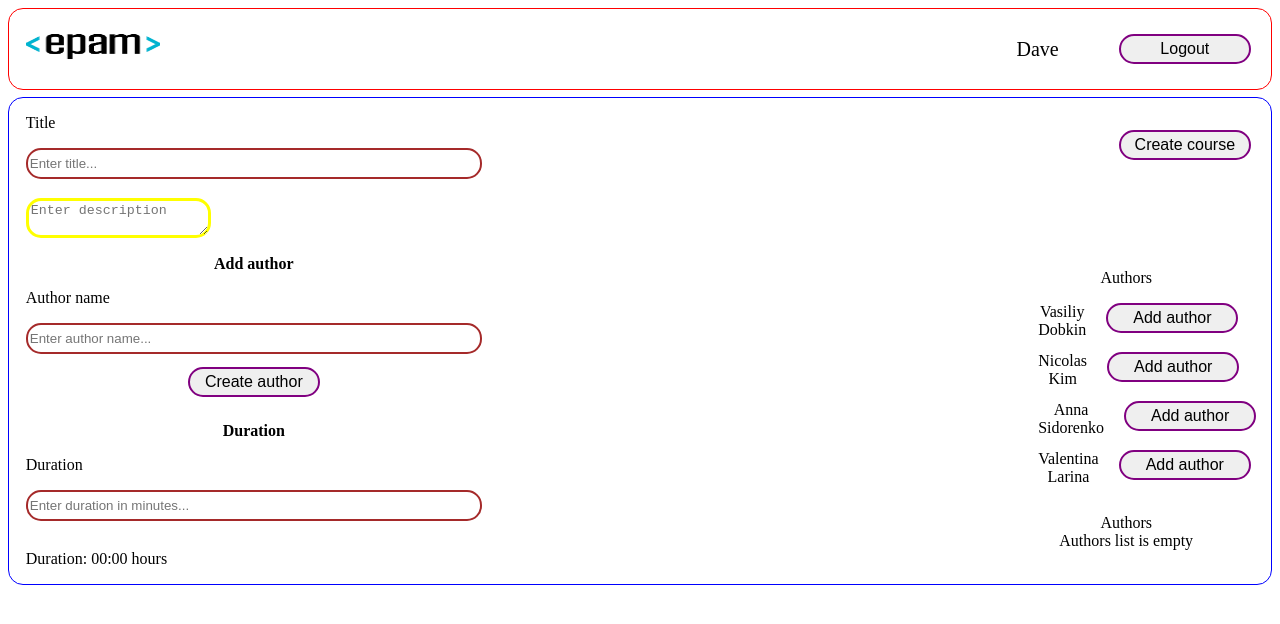
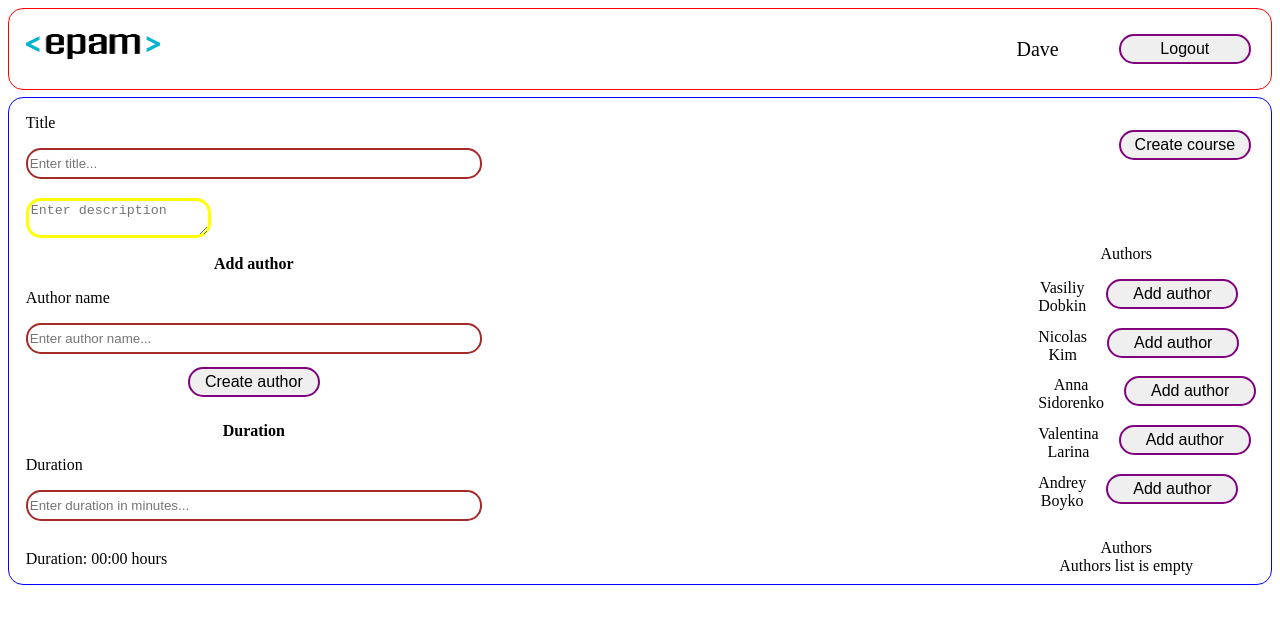
Before and after one commit to Parfenovx1/CoursesApp, a React (Create React App) app: page / in a window 1280 px wide. Both pictures are taken after typing "Sample" into the empty fields and a click on the button "Add new course". Shown: the top 624 px of the page. Built offline with nearby package versions, Linux system fonts and the light colour scheme.

Commit message:
add creating course and authors

```diff
--- a/package.json
+++ b/package.json
@@ -9,6 +9,7 @@
     "react": "^17.0.2",
     "react-dom": "^17.0.2",
     "react-scripts": "4.0.3",
+    "uuid": "^8.3.2",
     "web-vitals": "^1.1.2"
   },
   "scripts": {
--- a/src/App.jsx
+++ b/src/App.jsx
@@ -3,16 +3,33 @@ import Header from './components/Header/Header';
 import Courses from './components/Courses/Courses';
 import CreateCourse from './components/CreateCourse/CreateCourse';
 import { useState } from 'react';
+import mockedAuthorsList from './sampleAuthors';
+import mockedCoursesList from './sampleCourses';
 
 function App() {
+	let [courses, setCourses] = useState(mockedCoursesList);
+	let [authors, setAuthors] = useState(mockedAuthorsList);
 	const [show, setShow] = useState(false);
+
 	return (
 		<div className='App'>
 			<Header />
 			{show ? (
-				<CreateCourse setShow={setShow} />
+				<CreateCourse
+					courses={courses}
+					setCourses={setCourses}
+					authors={authors}
+					setAuthors={setAuthors}
+					setShow={setShow}
+				/>
 			) : (
-				<Courses setShow={setShow} />
+				<Courses
+					courses={courses}
+					setCourses={setCourses}
+					authors={authors}
+					setAuthors={setAuthors}
+					setShow={setShow}
+				/>
 			)}
 		</div>
 	);
--- a/src/components/Button/Button.jsx
+++ b/src/components/Button/Button.jsx
@@ -17,6 +17,18 @@ function Button(props) {
 		<button onClick={() => props.setShow(false)} className='button'>
 			{value}
 		</button>
+	) : value === 'Create author' ? (
+		<button onClick={() => props.createAuthor()} className='button'>
+			{value}
+		</button>
+	) : value === 'Add author' ? (
+		<button onClick={() => props.addAuthor(props.author)} className='button'>
+			{value}
+		</button>
+	) : value === 'Delete author' ? (
+		<button onClick={() => props.deleteAuthor(props.author)} className='button'>
+			{value}
+		</button>
 	) : (
 		<button className='button'>{value}</button>
 	);
--- a/src/components/Courses/Courses.jsx
+++ b/src/components/Courses/Courses.jsx
@@ -3,16 +3,15 @@ import './Courses.css';
 import Button from '../Button/Button';
 import Search from '../Search/Search';
 import CourseCard from '../CourseCard/CourseCard';
-import mockedCoursesList from '../../sampleCourses';
-import mockedAuthorsList from '../../sampleAuthors';
 
 function Courses(props) {
 	const [inputValue, setValue] = useState('');
-	let [courses, setCourses] = useState(mockedCoursesList);
+	let courses = props.courses;
 
 	courses = courses.filter((course) => {
 		return course.title.toLowerCase().includes(inputValue.toLowerCase());
 	});
+
 	return (
 		<div className='courses-wrapper'>
 			<div className='courses-top-wrapper'>
@@ -24,12 +23,13 @@ function Courses(props) {
 				</div>
 			</div>
 			<ul>
-				{courses.map((course) => {
-					let authorsArray = mockedAuthorsList.filter((author) =>
+				{courses.map((course, key) => {
+					let authorsArray = props.authors.filter((author) =>
 						course.authors.includes(author.id)
 					);
 					return (
 						<CourseCard
+							key={course.id}
 							title={course.title}
 							description={course.description}
 							creationDate={course.creationDate}
--- a/src/components/CreateCourse/CreateCourse.jsx
+++ b/src/components/CreateCourse/CreateCourse.jsx
@@ -2,28 +2,73 @@ import React, { useState } from 'react';
 import './CreateCourse.css';
 import Input from '../Input/Input';
 import Button from '../Button/Button';
-import mockedCoursesList from '../../sampleCourses';
-import mockedAuthorsList from '../../sampleAuthors';
+import { v4 as uuidv4 } from 'uuid';
 
 function CreateCourse(props) {
 	const [inputValue, setInputValue] = useState();
-	let [authors, setAuthors] = useState(mockedAuthorsList);
+	let [courseAuthors, setCourseAuthors] = useState([]);
+	let setAuthors = props.setAuthors;
+	let setCourses = props.setCourses;
+	let course = { authors: [] };
+
+	let nameRef = React.createRef();
+	let titleRef = React.createRef();
+	let descriptionRef = React.createRef();
+	let durationRef = React.createRef();
+
 	function getTimeFromMins(mins) {
 		let hours = Math.trunc(mins / 60);
 		let minutes = mins % 60;
 		return hours + ':' + minutes;
 	}
+
+	function addAuthor(author) {
+		setCourseAuthors([...courseAuthors, author.id]);
+	}
+
+	function createAuthor() {
+		const author = {
+			id: uuidv4(),
+			name: nameRef.current.value,
+		};
+		setAuthors([...props.authors, author]);
+	}
+
+	function deleteAuthor(author) {
+		courseAuthors = courseAuthors.filter((courseAuthor) => {
+			return courseAuthor.id !== author.id;
+		});
+		setCourseAuthors(courseAuthors);
+	}
+
+	function createCourse(isSetShow) {
+		course = {
+			id: uuidv4(),
+			title: titleRef.current.value,
+			description: descriptionRef.current.value,
+			creationDate: Date.now(),
+			duration: durationRef.current.value,
+			authors: courseAuthors,
+		};
+		setCourses([...props.courses, course]);
+		props.setShow(isSetShow);
+	}
 	return (
 		<div className='create-course-wrapper'>
 			<div className='create-course-header-wrapper'>
-				<Input description='Title' placeholder='Enter title...' />
-				<Button setShow={props.setShow} value='Create course' />
+				<Input
+					description='Title'
+					placeholder='Enter title...'
+					titleRef={titleRef}
+				/>
+				<Button setShow={createCourse} value='Create course' />
 			</div>
 			<div className='create-course-desc-wrapper'>
 				<textarea
 					name='desc'
 					className='desc'
 					placeholder='Enter description'
+					ref={descriptionRef}
 				></textarea>
 			</div>
 			<div className='create-course-main-wrapper'>
@@ -35,8 +80,9 @@ function CreateCourse(props) {
 						<Input
 							description='Author name'
 							placeholder='Enter author name...'
+							nameRef={nameRef}
 						/>
-						<Button value='Create author' />
+						<Button createAuthor={createAuthor} value='Create author' />
 					</div>
 					<div className='duration-wrapper'>
 						<span className='duration-title'>
@@ -46,6 +92,7 @@ function CreateCourse(props) {
 							description='Duration'
 							placeholder='Enter duration in minutes...'
 							setInputValue={setInputValue}
+							durationRef={durationRef}
 						/>
 					</div>
 					<p>
@@ -56,10 +103,15 @@ function CreateCourse(props) {
 					<div className='authors-list'>
 						<span>Authors</span>
 						<ul>
-							{authors.map((author) => {
+							{props.authors.map((author) => {
 								return (
 									<div className='author-item'>
-										<li>{author.name}</li> <Button value='Add author' />
+										<li key={author.id}>{author.name}</li>
+										<Button
+											value='Add author'
+											addAuthor={addAuthor}
+											author={author}
+										/>
 									</div>
 								);
 							})}
@@ -67,7 +119,19 @@ function CreateCourse(props) {
 					</div>
 					<div className='course-authors'>
 						<span>Authors</span>
-						<span>Authors list is empty</span>
+						{!courseAuthors.length && <span>Authors list is empty</span>}
+						{courseAuthors.map((author) => {
+							return (
+								<div className='author-item'>
+									<li key={author.id}>{author.name}</li>
+									<Button
+										value='Delete author'
+										deleteAuthor={deleteAuthor}
+										author={author}
+									/>
+								</div>
+							);
+						})}
 					</div>
 				</div>
 			</div>
--- a/src/components/Input/Input.jsx
+++ b/src/components/Input/Input.jsx
@@ -9,9 +9,30 @@ function Input(props) {
 				id='input'
 				placeholder={props.placeholder}
 				type='number'
+				ref={props.durationRef}
 				onChange={(event) => {
 					props.setInputValue(event.target.value);
 				}}
+			/>
+		</div>
+	) : description === 'Author name' ? (
+		<div className='input-wrapper'>
+			<p>{description}</p>
+			<input
+				id='input'
+				placeholder={props.placeholder}
+				type='text'
+				ref={props.nameRef}
+			/>
+		</div>
+	) : description === 'Title' ? (
+		<div className='input-wrapper'>
+			<p>{description}</p>
+			<input
+				id='input'
+				placeholder={props.placeholder}
+				type='text'
+				ref={props.titleRef}
 			/>
 		</div>
 	) : (
--- a/src/sampleAuthors.js
+++ b/src/sampleAuthors.js
@@ -15,6 +15,10 @@ const mockedAuthorsList = [
 		id: '095a1817-d45b-4ed7-9cf7-b2417bcbf748',
 		name: 'Valentina Larina',
 	},
+	{
+		id: 'f35b8bcc-dd0a-43f2-a217-0505627664ba',
+		name: 'Andrey Boyko',
+	},
 ];
 
 export default mockedAuthorsList;
```
Also changed, not shown: 1 other file (tests, documents, lock files or other folders).
